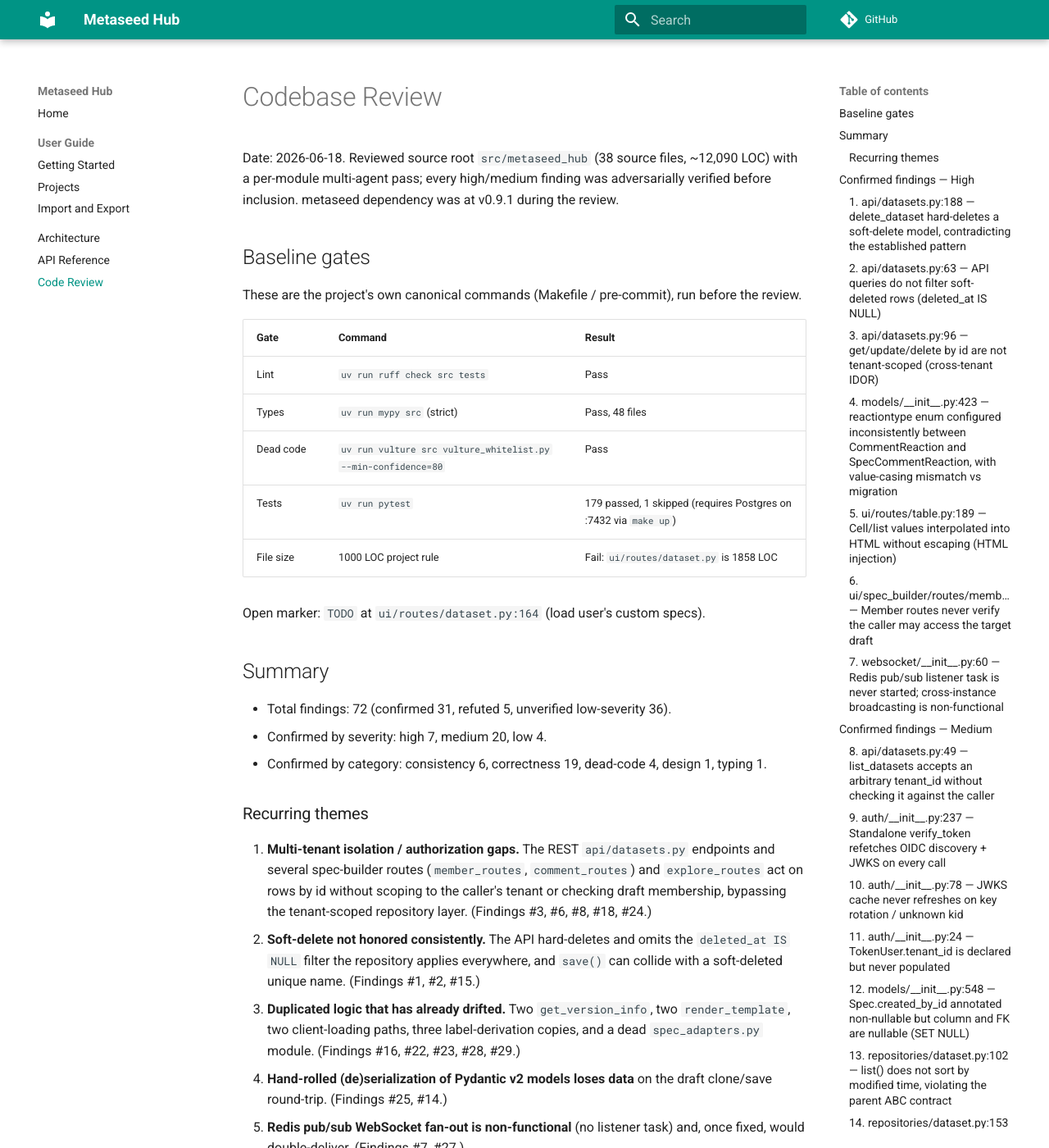
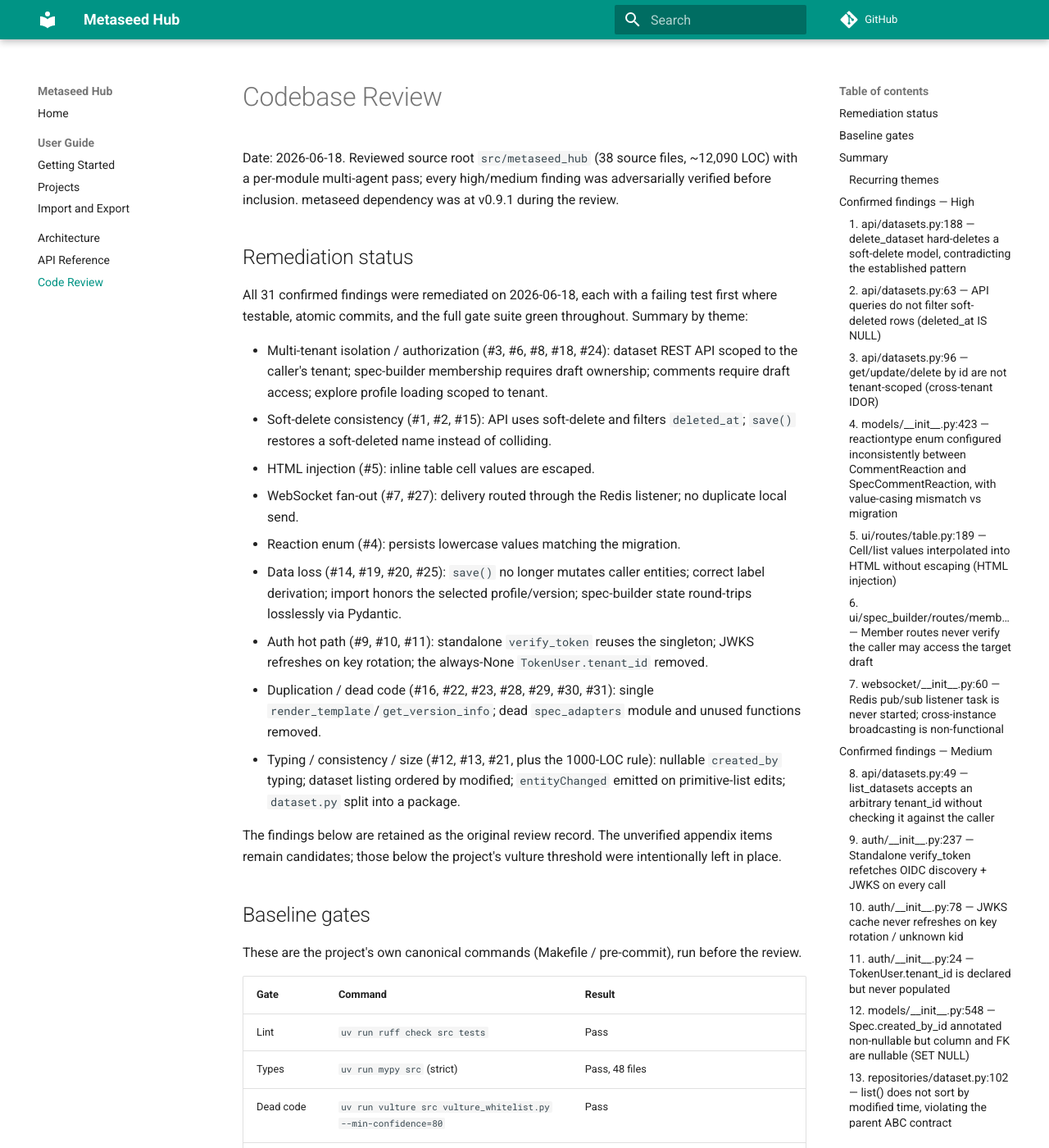
Before and after one commit to sorenwacker/metaseed-hub, an MkDocs documentation site: the page built from docs/REVIEW.md, in a window 1280 px wide and 1400 px high. Shown: the whole window at 82% size. Built offline with MkDocs 1.6.1 and Material for MkDocs 9.7.7, drawn with Linux system fonts in a browser that asks for light colours; comment, search, counter and statistics services are not loaded; some of the changed text lies outside the part shown.

Commit message:
record remediation status of all confirmed review findings

```diff
--- a/docs/REVIEW.md
+++ b/docs/REVIEW.md
@@ -1,6 +1,22 @@
 # Codebase Review
 
 Date: 2026-06-18. Reviewed source root `src/metaseed_hub` (38 source files, ~12,090 LOC) with a per-module multi-agent pass; every high/medium finding was adversarially verified before inclusion. metaseed dependency was at v0.9.1 during the review.
+
+## Remediation status
+
+All 31 confirmed findings were remediated on 2026-06-18, each with a failing test first where testable, atomic commits, and the full gate suite green throughout. Summary by theme:
+
+- Multi-tenant isolation / authorization (#3, #6, #8, #18, #24): dataset REST API scoped to the caller's tenant; spec-builder membership requires draft ownership; comments require draft access; explore profile loading scoped to tenant.
+- Soft-delete consistency (#1, #2, #15): API uses soft-delete and filters `deleted_at`; `save()` restores a soft-deleted name instead of colliding.
+- HTML injection (#5): inline table cell values are escaped.
+- WebSocket fan-out (#7, #27): delivery routed through the Redis listener; no duplicate local send.
+- Reaction enum (#4): persists lowercase values matching the migration.
+- Data loss (#14, #19, #20, #25): `save()` no longer mutates caller entities; correct label derivation; import honors the selected profile/version; spec-builder state round-trips losslessly via Pydantic.
+- Auth hot path (#9, #10, #11): standalone `verify_token` reuses the singleton; JWKS refreshes on key rotation; the always-None `TokenUser.tenant_id` removed.
+- Duplication / dead code (#16, #22, #23, #28, #29, #30, #31): single `render_template`/`get_version_info`; dead `spec_adapters` module and unused functions removed.
+- Typing / consistency / size (#12, #13, #21, plus the 1000-LOC rule): nullable `created_by` typing; dataset listing ordered by modified; `entityChanged` emitted on primitive-list edits; `dataset.py` split into a package.
+
+The findings below are retained as the original review record. The unverified appendix items remain candidates; those below the project's vulture threshold were intentionally left in place.
 
 ## Baseline gates
 
```
